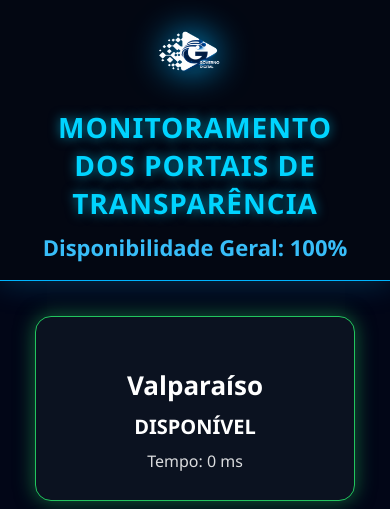
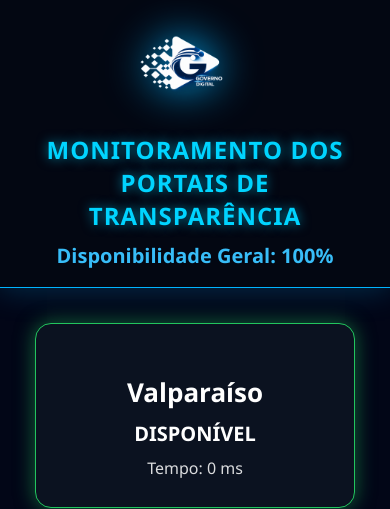
Before and after one commit to besttecsystem2025-cell/painel-noc-transparencia, a Flask app: page / in a window 390 px wide. Shown: the top 509 px of the page. Run offline with Flask 3, Linux system fonts and the light colour scheme; data that the repository does not hold is empty.

Commit message:
Update dashboard.html

```diff
--- a/templates/dashboard.html
+++ b/templates/dashboard.html
@@ -1,3 +1,4 @@
+
 <!DOCTYPE html>
 <html lang="pt-br">
 <head>
@@ -28,7 +29,7 @@ border-bottom:1px solid #00b4ff;
 box-shadow:0 0 30px rgba(0,180,255,.25);
 }
 
-/* LOGO AREA */
+/* LOGO */
 
 .logo-area{
 display:flex;
@@ -37,8 +38,9 @@ gap:20px;
 }
 
 .logo-area img{
-height:90px;
-filter: drop-shadow(0 0 18px #00b4ff);
+height:130px;
+margin-right:10px;
+filter: drop-shadow(0 0 22px #00b4ff);
 }
 
 h1{
@@ -137,7 +139,7 @@ color:#94a3b8;
 
 /* RESPONSIVO */
 
-@media (max-width:700px){
+@media (max-width:900px){
 
 header{
 flex-direction:column;
@@ -150,7 +152,15 @@ flex-direction:column;
 }
 
 .logo-area img{
-height:70px;
+height:95px;
+}
+
+h1{
+font-size:24px;
+}
+
+.status-geral{
+font-size:20px;
 }
 
 }
```
